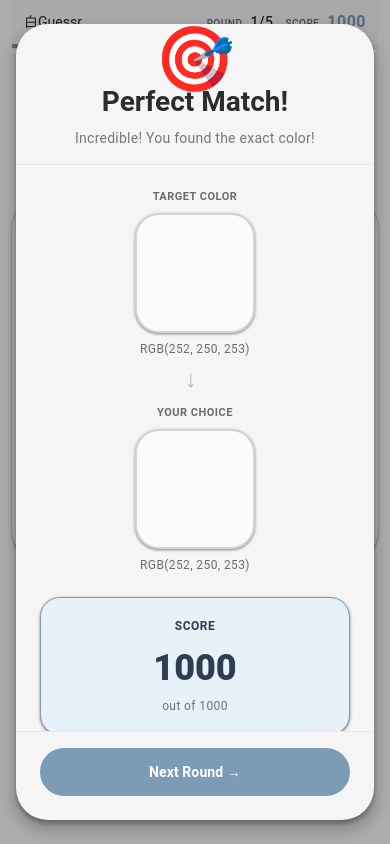
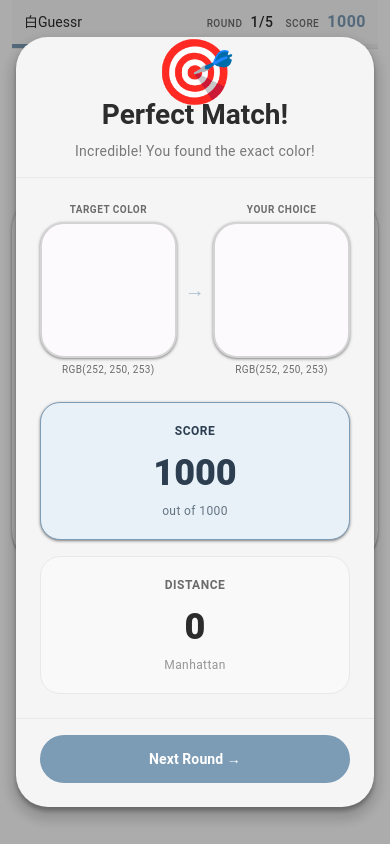
Before and after one commit to Kurogoma4D/shiro-guessr, an Angular app: page /game in a window 390 px wide. Both pictures are taken after a click on the button 55 px from the left and 260 px from the top of the page. Built offline with nearby package versions, Linux system fonts and the light colour scheme.

Commit message:
Adjust dialog

```diff
--- a/src/app/components/round-result-dialog/round-result-dialog.css
+++ b/src/app/components/round-result-dialog/round-result-dialog.css
@@ -42,7 +42,7 @@
     0px 4px 4px rgba(0, 0, 0, 0.3));
   max-width: 560px;
   width: 100%;
-  max-height: calc(100vh - 48px);
+  max-height: calc(100dvh - 48px);
   overflow: hidden;
   display: flex;
   flex-direction: column;
@@ -363,22 +363,31 @@
 
   .dialog-container {
     max-width: 100%;
+    max-height: calc(100dvh - 32px);
   }
 
   .color-comparison {
-    flex-direction: column;
-    gap: 12px;
+    gap: 8px;
   }
 
   .comparison-arrow {
-    transform: rotate(90deg);
-    font-size: 24px;
+    font-size: 20px;
   }
 
   .color-display-wrapper {
-    width: 100%;
-    max-width: 120px; /* Limit size on mobile */
-    margin: 0 auto; /* Center the color display */
+    gap: 4px;
+  }
+
+  .color-display {
+    min-width: 80px;
+  }
+
+  .color-label {
+    font-size: 10px;
+  }
+
+  .color-rgb {
+    font-size: 10px;
   }
 
   .metrics-container {
```
